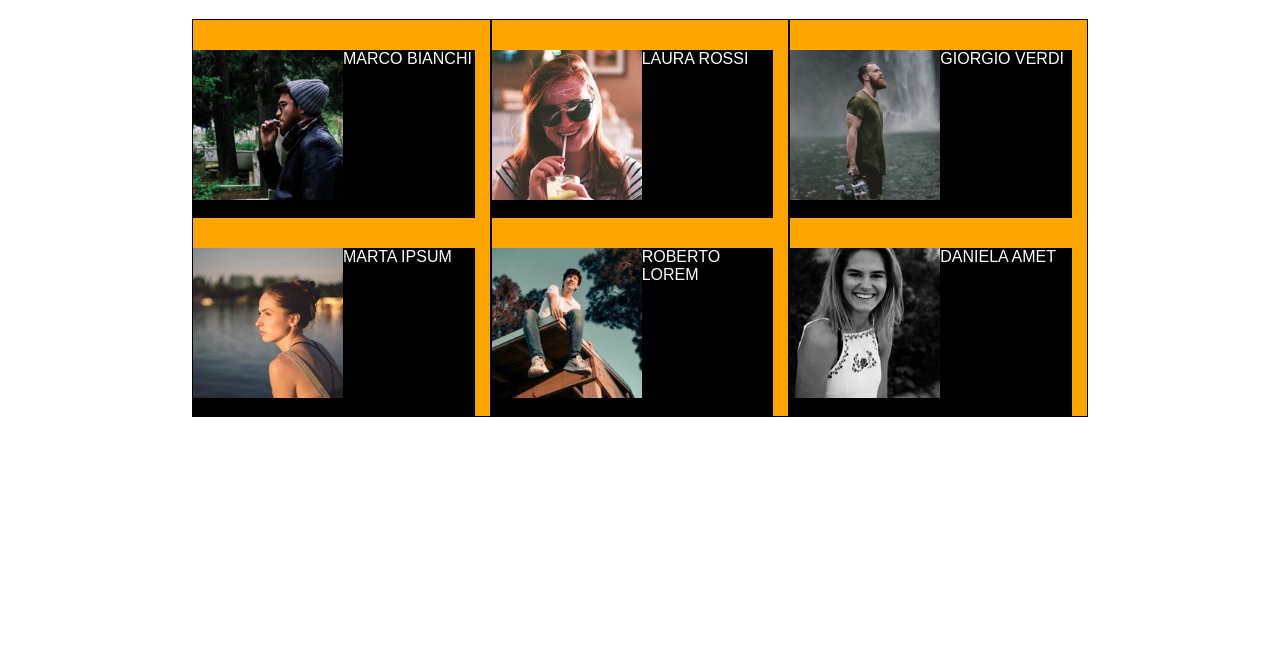
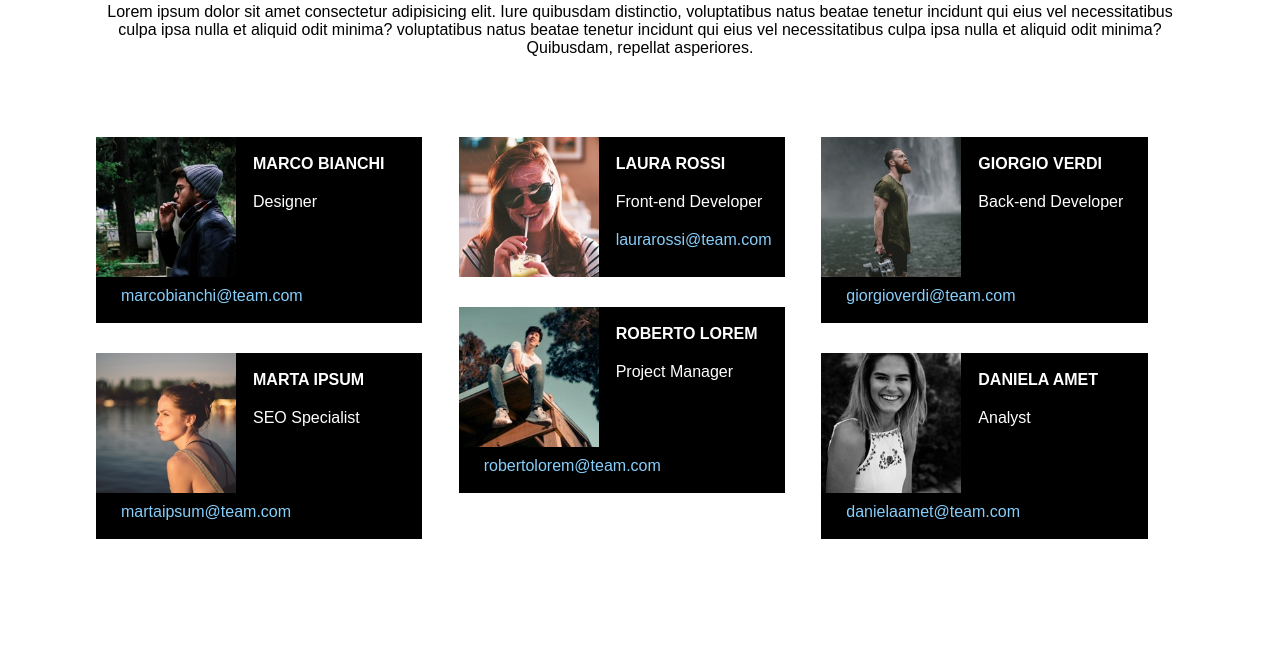
Before and after one commit to simla04/html-css-float-cards, a plain HTML site: page index.html in a window 1280 px wide. Shown: the part 142-800 px from the top of the page. Drawn offline with Linux system fonts and the light colour scheme.

Commit message:
esercizio terminato

```diff
--- a/assets/css/style.css
+++ b/assets/css/style.css
@@ -10,13 +10,14 @@
     clear: both;
 }
 
+@import url('https://fonts.googleapis.com/css2?family=Fredoka:wght@300&display=swap');
 
 body{
-    font-family: sans-serif;
+    font-family:'Fredoka', sans-serif;
 }
 /* --------HEADER------------------------------------ */
 header{
-    width: 70%;
+    width: 85%;
     margin: auto;
     text-align: center;
     padding-bottom: 20px;
@@ -25,16 +26,17 @@ header h1{
     color: red;
     text-align: center;
     margin-top: 30px;
+    font-size: -webkit-xxx-large;
 }
+
 header p{
-    margin-top: 20px;
-
+    margin-top: 60px;
 }
 
 /* IL MAIN E IL CONTAINER DI COLONNE-------------------- */
 main{
     /* background-color: crimson; */
-    width: 70%;
+    width: 85%;
     margin: auto;
 }
 .container{
@@ -44,25 +46,37 @@ main{
 .col{
     float: left;
     width: calc(100% /3);
-    background-color: orange;
-    border: black 1px solid;
+
+    margin-top:30px;
 }
 /* ----CARD------------------------------------------- */
 .card{
-    width: 95%;
+    width: 90%;
     background-color: black;
     margin-top: 30px;
 }
 /* ---CARD TAG----------------------------------------- */
  .card img{
-    height: 150px;
+    height: 140px;
     float: left;
+}
+.text p{
+    line-height: 38px;
+    padding: 8px;
+
 }
 
 .nome{
-    font: bold;
-    color:white;
+    color: white;
+    font-weight: 900;
+    padding-left: 17px;
 }
 .lavoro{
     font: 100;
+    color: white;
+    padding-left: 17px;
 }
+.mail-contatto{
+    color: lightskyblue;
+    padding-left: 17px;
+}
--- a/index.html
+++ b/index.html
@@ -21,7 +21,7 @@
             <div class="columns clearfix">
 
                 <!-- COLONNA1 -->
-                <div class="col">
+                <div class="col left">
                     <!-- prima card colonna 1 -->
                     <div class="card clearfix">
                             <img src="./assets/img/male1.png" alt="">
@@ -46,7 +46,7 @@
                     </div>
                 </div>
                 <!-- COLONNA2 -->
-                <div class="col">
+                <div class="col center">
                     <!-- prima card colonna 2 -->
                     <div class="card clearfix">
                         <img src="./assets/img/female1.png" alt="ragazza con occhiali da sole">
@@ -71,7 +71,7 @@
                     </div>
                 </div>
                 <!-- COLONNA 3 -->
-                <div class="col">
+                <div class="col right">
                     <!-- prima card colonna 3 -->
                     <div class="card clearfix">
                         <img src="./assets/img/male2.png" alt="">
```
